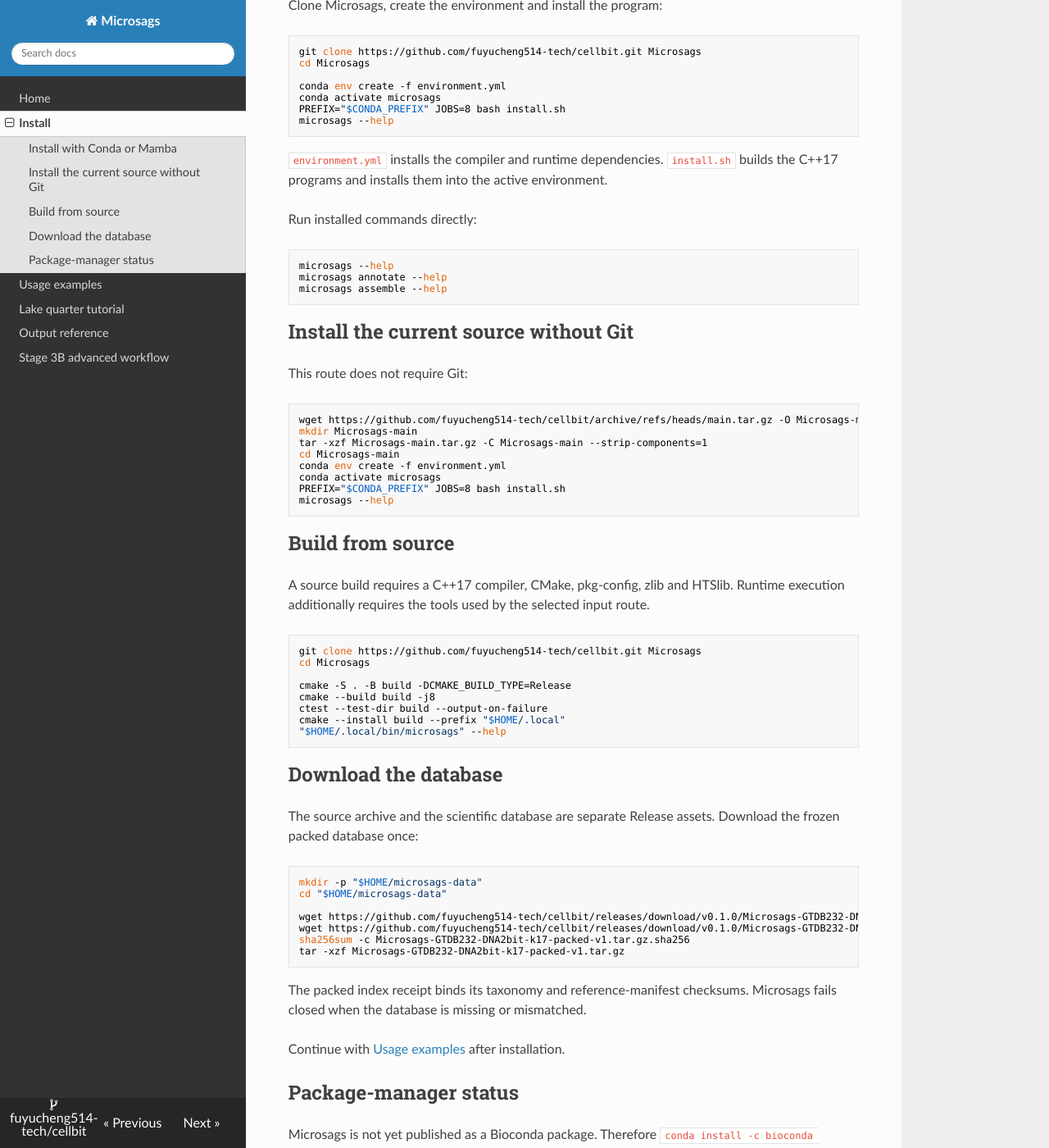
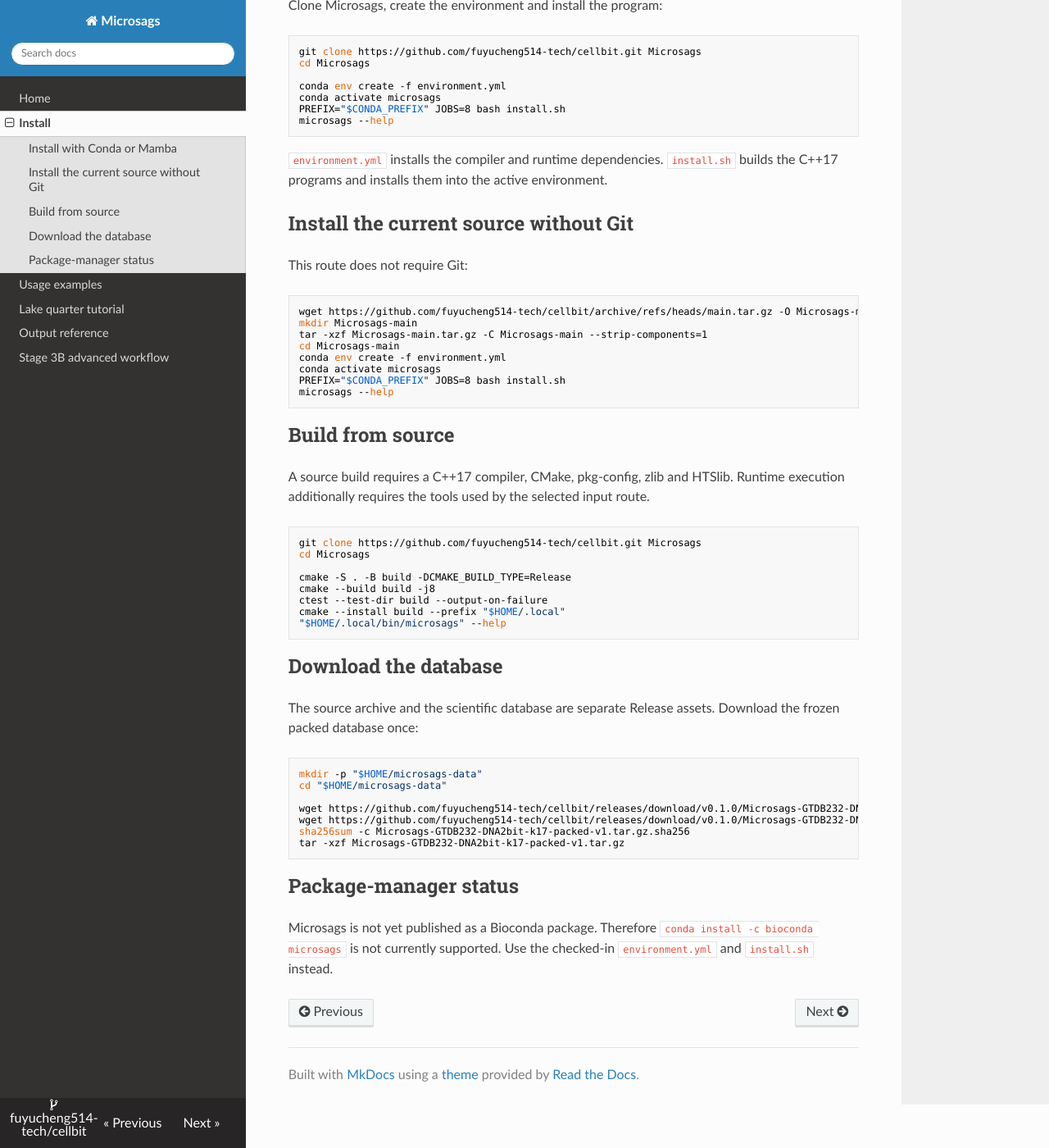
Before and after one commit to fuyucheng514-tech/cellbit, an MkDocs documentation site: the page built from docs/install.md, in a window 1280 px wide and 1400 px high, scrolled down 293 px. Shown: the whole window at 82% size. Built offline with MkDocs 1.6.1, drawn with Linux system fonts in a browser that asks for light colours; nearby versions of some CDN libraries.

Commit message:
docs: keep install page installation-only

````diff
--- a/docs/install.md
+++ b/docs/install.md
@@ -19,14 +19,6 @@
 
 `environment.yml` installs the compiler and runtime dependencies. `install.sh`
 builds the C++17 programs and installs them into the active environment.
-
-Run installed commands directly:
-
-```bash
-microsags --help
-microsags annotate --help
-microsags assemble --help
-```
 
 ## Install the current source without Git
 
@@ -75,11 +67,6 @@
 tar -xzf Microsags-GTDB232-DNA2bit-k17-packed-v1.tar.gz
 ```
 
-The packed index receipt binds its taxonomy and reference-manifest checksums.
-Microsags fails closed when the database is missing or mismatched.
-
-Continue with [Usage examples](usage.md) after installation.
-
 ## Package-manager status
 
 Microsags is not yet published as a Bioconda package. Therefore
````
